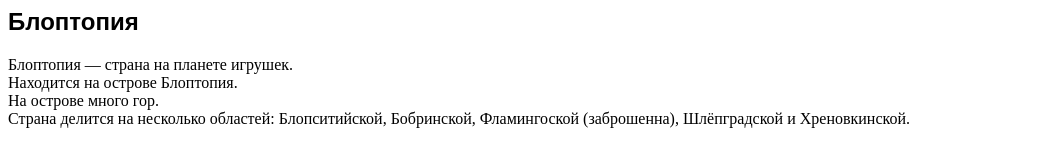
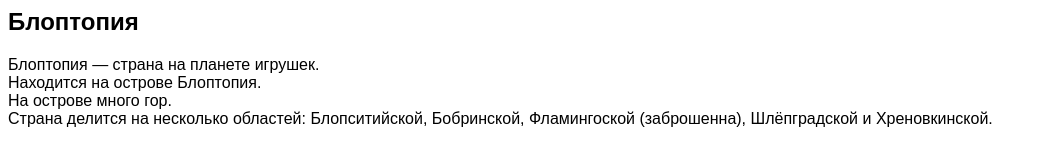
Before and after one commit to bloptopia-internet/bloptopia-site.bt, a plain HTML site: page index.html in a window 1280 px wide. Shown: the whole page, without its empty margins (0-1047 px from the left). Drawn offline with Linux system fonts and the light colour scheme.

Commit message:
Font Arial on all text

```diff
--- a/index.html
+++ b/index.html
@@ -7,6 +7,7 @@
     <header>
       <h2><font face="Arial">Блоптопия</font></h2>
     </header>
+    <font face="Arial">
     <div>
     <a>
     Блоптопия — страна на планете игрушек.
@@ -16,6 +17,6 @@
 На острове много гор.
     </a></div><a><div>
 Страна делится на несколько областей: Блопситийской, Бобринской, Фламингоской (заброшенна), Шлёпградской и Хреновкинской.
-    </a></div>
+      </a></div></font>
   </body>
 </html>
```
